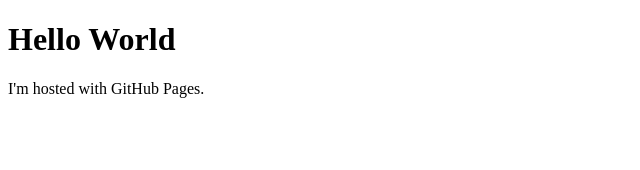
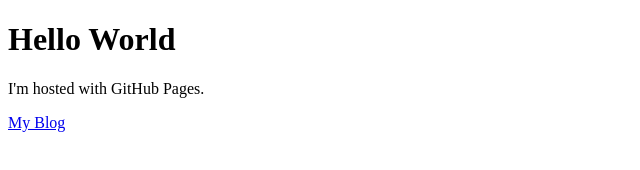
Before and after one commit to katiecaffey/katiecaffey.github.io, a plain HTML site: page index.html in a window 1280 px wide. Shown: the full height of the page, 0-640 px from the left. Drawn offline with Linux system fonts and the light colour scheme.

Commit message:
added blog link

```diff
--- a/index.html
+++ b/index.html
@@ -3,5 +3,6 @@
 <body>
 <h1>Hello World</h1>
 <p>I'm hosted with GitHub Pages.</p>
+<a href="/blog" alt="My Blog">My Blog</a>
 </body>
 </html>
```
